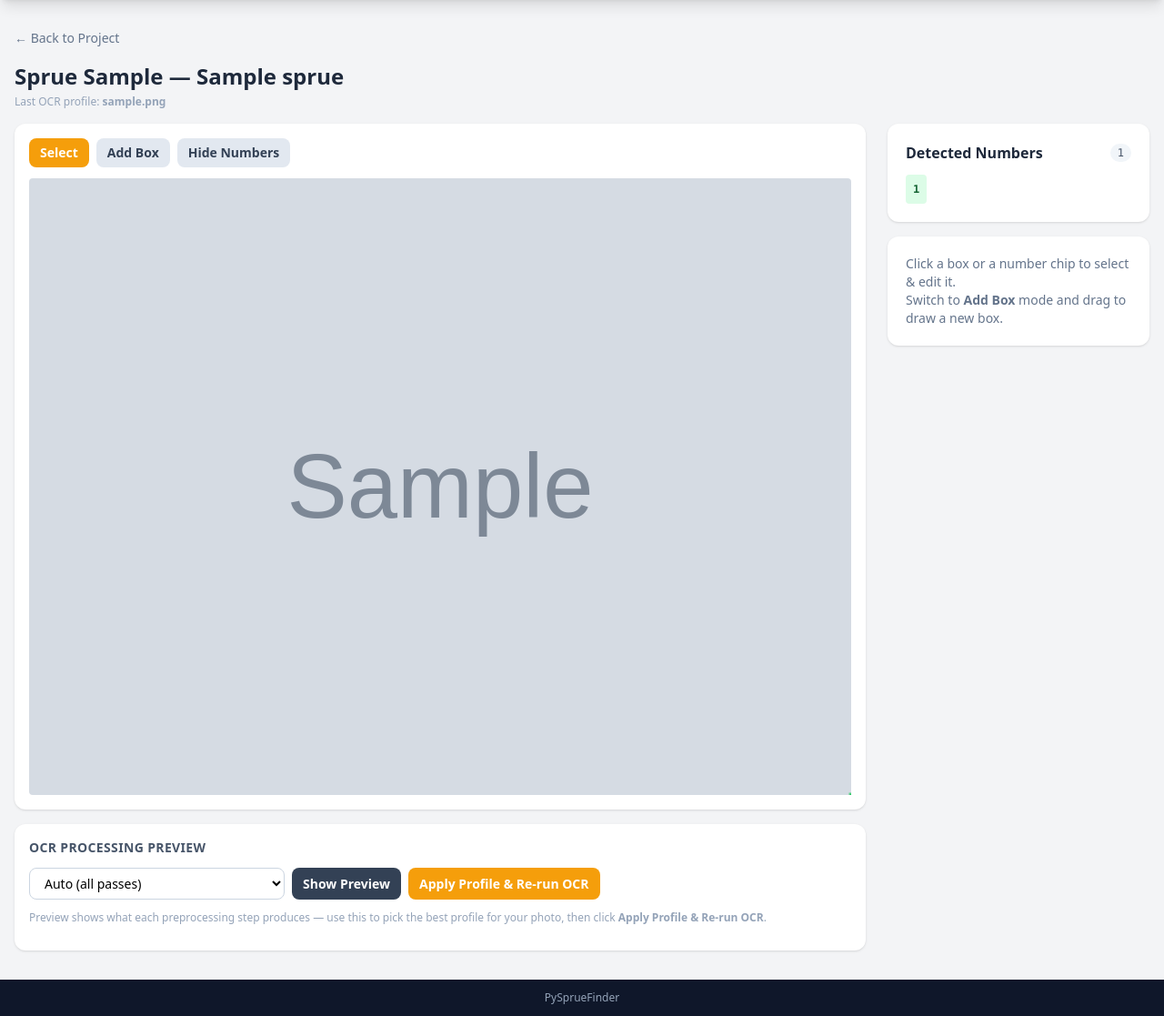
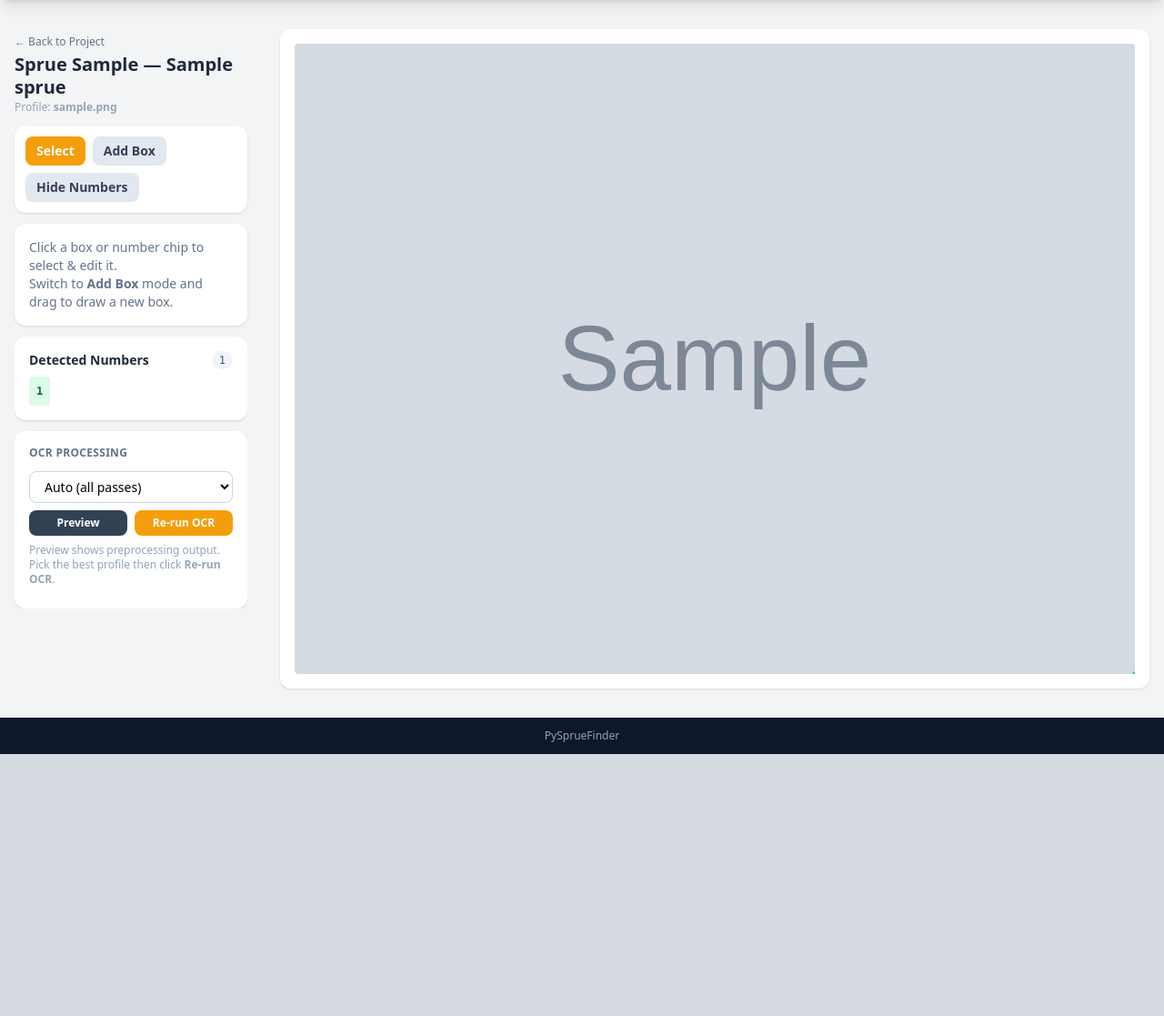
Before and after one commit to oxivanisher/PySprueFinder, a FastAPI app: page /admin/sprues/1 in a window 1280 px wide. Shown: the part 52-1169 px from the top of the page at 91% size. After the commit the page ends 881 px from the top, so only its background shows below. Run offline with FastAPI, Linux system fonts and the light colour scheme; the visitor is signed in with stand-in values (Sample User, id 1); tables that the repository leaves empty hold one stand-in row (values such as "Sample post"); grey boxes marked "Sample" are stand-in pictures; some libraries are stand-ins or nearby versions.

Commit message:
improve edit layout

```diff
--- a/app/templates/admin/sprue_edit.html
+++ b/app/templates/admin/sprue_edit.html
@@ -2,30 +2,27 @@
 {% block title %}Edit Sprue {{ sprue.letter }} — PySprueFinder{% endblock %}
 
 {% block content %}
-<div class="max-w-7xl mx-auto">
-  <div class="flex items-center gap-3 mb-4">
-    <a href="/admin/projects/{{ sprue.project_id }}" class="text-sm text-slate-500 hover:text-amber-500">
-      &larr; Back to Project
-    </a>
-  </div>
-  <h1 class="text-2xl font-bold text-slate-800 mb-1">
+<div class="flex gap-5 items-start -mx-4 px-0">
+
+  <!-- ── Left sticky panel ── -->
+  <div class="w-72 flex-shrink-0 sticky top-4 flex flex-col px-4"
+       style="max-height: calc(100vh - 2rem)">
+
+    <!-- Back + title -->
+    <div class="flex-shrink-0 mb-3">
+      <a href="/admin/projects/{{ sprue.project_id }}"
+         class="text-xs text-slate-500 hover:text-amber-500">&larr; Back to Project</a>
+      <h1 class="text-xl font-bold text-slate-800 mt-0.5 leading-tight">
         Sprue {{ sprue.letter }}{% if sprue.name %} — {{ sprue.name }}{% endif %}
       </h1>
       {% if sprue.ocr_profile %}
         {% set profile_display = sprue.ocr_profile.replace('auto:', 'Auto → ') %}
-    <p class="text-xs text-slate-400 mb-4">Last OCR profile: <span class="font-semibold">{{ profile_display }}</span></p>
-  {% else %}
-    <div class="mb-4"></div>
+        <p class="text-xs text-slate-400 mt-0.5">Profile: <span class="font-semibold">{{ profile_display }}</span></p>
       {% endif %}
+    </div>
 
-  <div class="flex gap-6 flex-col lg:flex-row">
-
-    <!-- ── Left column: canvas + OCR preview ── -->
-    <div class="flex-1 min-w-0">
-
-      <!-- Canvas card -->
-      <div class="bg-white rounded-xl shadow p-4 mb-4">
-        <div class="flex gap-2 mb-3 flex-wrap">
+    <!-- Mode buttons -->
+    <div class="bg-white rounded-xl shadow p-3 mb-3 flex-shrink-0 flex gap-2 flex-wrap">
       <button id="btn-select" onclick="setMode('select')"
               class="px-3 py-1.5 text-sm rounded-lg bg-amber-500 text-white font-semibold">
         Select
@@ -39,77 +36,17 @@
         Hide Numbers
       </button>
     </div>
-        <div class="relative inline-block w-full" id="canvas-wrapper">
-          <img id="sprue-img"
-               src="/uploads/{{ sprue.image_filename }}"
-               class="block w-full rounded"
-               alt="Sprue image">
-          <canvas id="overlay-canvas"
-                  class="absolute inset-0 w-full h-full mode-select"></canvas>
-        </div>
-      </div>
-
-      <!-- OCR Preview card -->
-      <div class="bg-white rounded-xl shadow p-4">
-        <h2 class="text-sm font-semibold text-slate-600 uppercase tracking-wide mb-3">OCR Processing Preview</h2>
-        <div class="flex flex-wrap gap-2 mb-3">
-          <select id="preview-profile"
-                  class="px-3 py-1.5 border border-slate-300 rounded-lg text-sm bg-white focus:outline-none focus:ring-2 focus:ring-amber-400">
-            <option value="auto">Auto (all passes)</option>
-            <option value="clear">Clear Photo</option>
-            <option value="retinex">Retinex (illumination normalisation)</option>
-            <option value="embossed">Embossed Plastic</option>
-            <option value="bw">Black &amp; White (Otsu)</option>
-            <option value="raw">Raw (no preprocessing)</option>
-          </select>
-          <button onclick="loadPreview()"
-                  class="px-3 py-1.5 text-sm bg-slate-700 text-white rounded-lg hover:bg-slate-600 font-semibold">
-            Show Preview
-          </button>
-          <button onclick="rerunOcr()"
-                  id="btn-rerun"
-                  class="px-3 py-1.5 text-sm bg-amber-500 text-white rounded-lg hover:bg-amber-600 font-semibold">
-            Apply Profile &amp; Re-run OCR
-          </button>
-        </div>
-        <p class="text-xs text-slate-400 mb-3">
-          Preview shows what each preprocessing step produces — use this to pick the best profile for your photo, then click
-          <strong>Apply Profile &amp; Re-run OCR</strong>.
-        </p>
-        <div id="preview-container" class="hidden">
-          <img id="preview-img" src="" alt="OCR preview" class="w-full rounded border border-slate-200">
-        </div>
-        <div id="preview-loading" class="hidden text-sm text-slate-500 py-4 text-center">Loading preview…</div>
-      </div>
-    </div>
-
-    <!-- ── Right column: sidebar ── -->
-    <div class="w-full lg:w-72 flex-shrink-0 space-y-4">
-
-      <!-- Detected numbers list -->
-      <div class="bg-white rounded-xl shadow p-5">
-        <div class="flex items-center justify-between mb-3">
-          <h3 class="font-semibold text-slate-800">Detected Numbers</h3>
-          <span id="number-count" class="text-xs font-mono bg-slate-100 text-slate-600 px-2 py-0.5 rounded-full">
-            {{ sprue.number_locations | length }}
-          </span>
-        </div>
-        <div id="number-list" class="flex flex-wrap gap-1.5 min-h-[2rem]">
-          <!-- populated by editor.js -->
-        </div>
-        <p id="number-list-empty" class="text-xs text-slate-400 hidden">No numbers detected yet.</p>
-      </div>
 
     <!-- Info panel (select mode idle) -->
-      <div id="panel-info" class="bg-white rounded-xl shadow p-5">
+    <div id="panel-info" class="bg-white rounded-xl shadow p-4 mb-3 flex-shrink-0">
       <p class="text-sm text-slate-500">
-          Click a box or a number chip to select &amp; edit it.<br>
+        Click a box or number chip to select &amp; edit it.<br>
         Switch to <strong>Add Box</strong> mode and drag to draw a new box.
       </p>
     </div>
 
     <!-- Edit panel (box selected) -->
-      <div id="panel-edit" class="hidden bg-white rounded-xl shadow p-5">
+    <div id="panel-edit" class="hidden bg-white rounded-xl shadow p-4 mb-3 flex-shrink-0">
       <h3 class="font-semibold text-slate-800 mb-3">Edit Number</h3>
       <label class="block text-sm font-medium text-slate-700 mb-1">Number</label>
       <input type="number" id="edit-number" min="1" max="999"
@@ -131,7 +68,7 @@
     </div>
 
     <!-- Add panel (add mode, box drawn) -->
-      <div id="panel-add" class="hidden bg-white rounded-xl shadow p-5">
+    <div id="panel-add" class="hidden bg-white rounded-xl shadow p-4 mb-3 flex-shrink-0">
       <h3 class="font-semibold text-slate-800 mb-3">New Number Box</h3>
       <p class="text-xs text-slate-500 mb-3">Drag on the image to draw a box around the number.</p>
       <label class="block text-sm font-medium text-slate-700 mb-1">Number</label>
@@ -143,8 +80,72 @@
       </button>
     </div>
 
+    <!-- Scrollable lower section: detected numbers + OCR -->
+    <div class="flex-1 overflow-y-auto min-h-0 space-y-3">
+
+      <!-- Detected numbers -->
+      <div class="bg-white rounded-xl shadow p-4">
+        <div class="flex items-center justify-between mb-2">
+          <h3 class="font-semibold text-slate-800 text-sm">Detected Numbers</h3>
+          <span id="number-count" class="text-xs font-mono bg-slate-100 text-slate-600 px-2 py-0.5 rounded-full">
+            {{ sprue.number_locations | length }}
+          </span>
+        </div>
+        <div id="number-list" class="flex flex-wrap gap-1.5 min-h-[2rem]">
+          <!-- populated by editor.js -->
+        </div>
+        <p id="number-list-empty" class="text-xs text-slate-400 hidden">No numbers detected yet.</p>
+      </div>
+
+      <!-- OCR Processing -->
+      <div class="bg-white rounded-xl shadow p-4">
+        <h3 class="text-xs font-semibold text-slate-500 uppercase tracking-wide mb-3">OCR Processing</h3>
+        <select id="preview-profile"
+                class="w-full px-3 py-1.5 border border-slate-300 rounded-lg text-sm bg-white focus:outline-none focus:ring-2 focus:ring-amber-400 mb-2">
+          <option value="auto">Auto (all passes)</option>
+          <option value="clear">Clear Photo</option>
+          <option value="retinex">Retinex (illumination normalisation)</option>
+          <option value="embossed">Embossed Plastic</option>
+          <option value="bw">Black &amp; White (Otsu)</option>
+          <option value="raw">Raw (no preprocessing)</option>
+        </select>
+        <div class="flex gap-2 mb-2">
+          <button onclick="loadPreview()"
+                  class="flex-1 py-1.5 text-xs bg-slate-700 text-white rounded-lg hover:bg-slate-600 font-semibold">
+            Preview
+          </button>
+          <button onclick="rerunOcr()" id="btn-rerun"
+                  class="flex-1 py-1.5 text-xs bg-amber-500 text-white rounded-lg hover:bg-amber-600 font-semibold">
+            Re-run OCR
+          </button>
+        </div>
+        <p class="text-xs text-slate-400 mb-2">
+          Preview shows preprocessing output. Pick the best profile then click <strong>Re-run OCR</strong>.
+        </p>
+        <div id="preview-container" class="hidden">
+          <img id="preview-img" src="" alt="OCR preview"
+               class="w-full rounded border border-slate-200">
+        </div>
+        <div id="preview-loading" class="hidden text-xs text-slate-500 py-3 text-center">Loading preview…</div>
+      </div>
+
     </div>
   </div>
+
+  <!-- ── Right: canvas ── -->
+  <div class="flex-1 min-w-0 pr-4">
+    <div class="bg-white rounded-xl shadow p-4">
+      <div class="relative inline-block w-full" id="canvas-wrapper">
+        <img id="sprue-img"
+             src="/uploads/{{ sprue.image_filename }}"
+             class="block w-full rounded"
+             alt="Sprue image">
+        <canvas id="overlay-canvas"
+                class="absolute inset-0 w-full h-full mode-select"></canvas>
+      </div>
+    </div>
+  </div>
+
 </div>
 {% endblock %}
 
```
Lines whose indentation alone changed are shown as unchanged.
